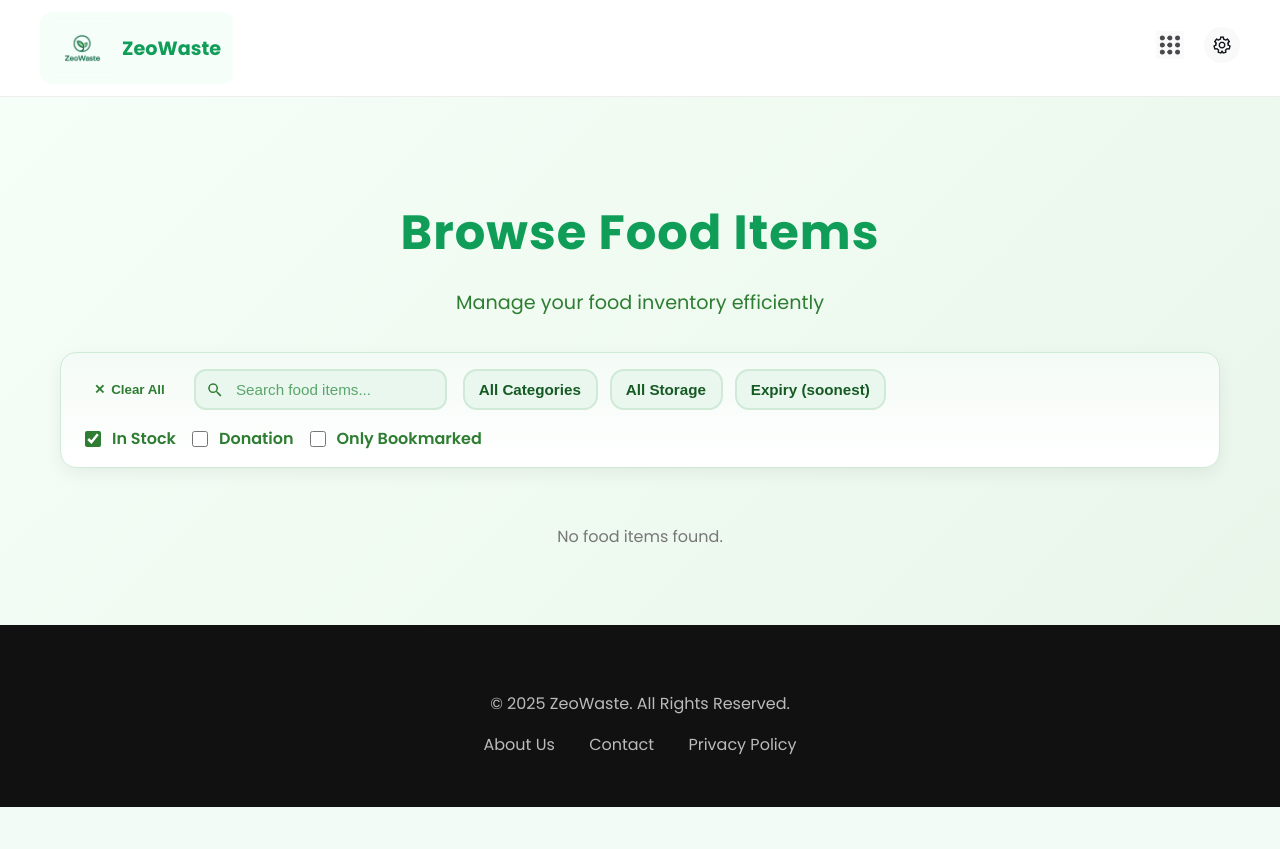
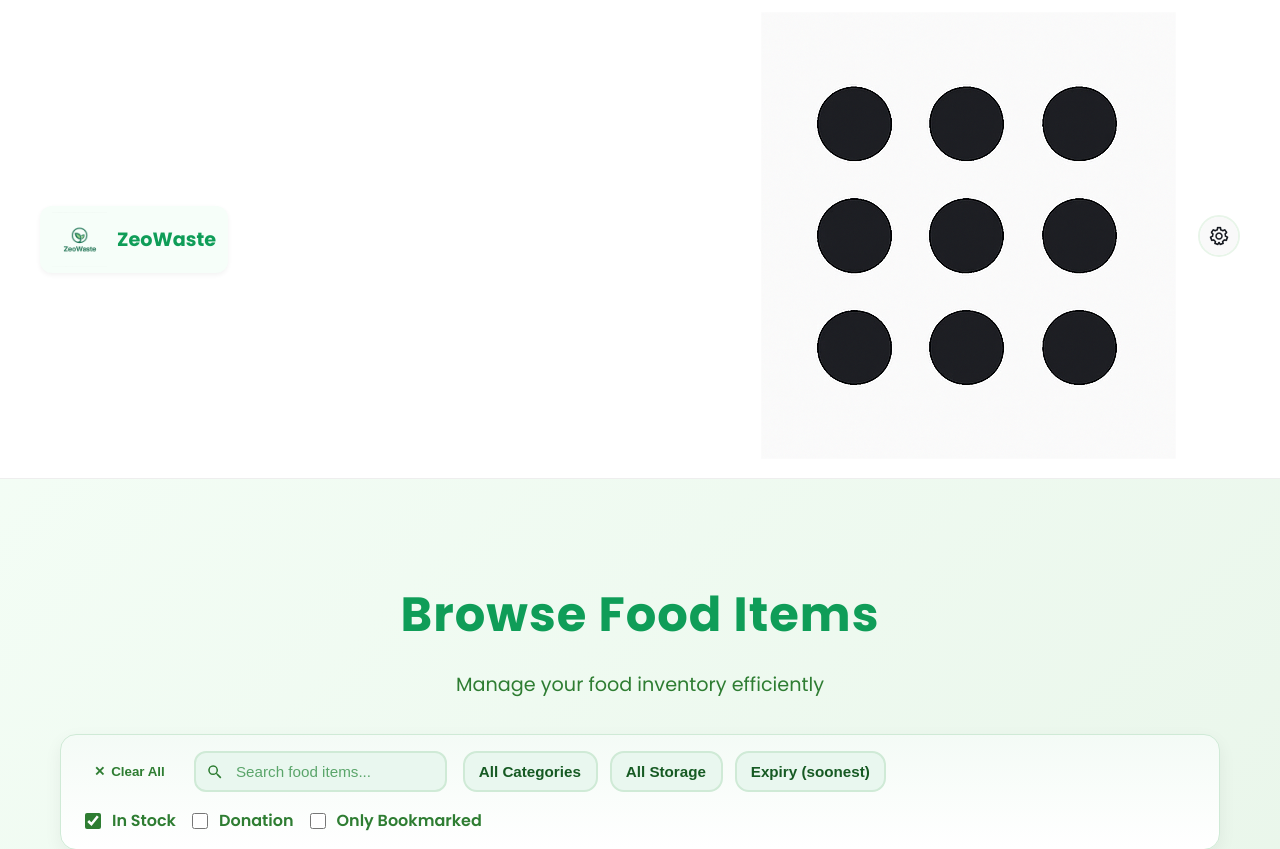
Before and after one commit to 1808723992/BIT216-Assignment-ZeoWaste, a PHP site: page /BrowseFoodItem.html in a window 1280 px wide. Shown: the top 849 px of the page. Before the commit the page ends 807 px from the top, so only its background shows below. Run offline with PHP 8.4, Linux system fonts and the light colour scheme; data that the repository does not hold is empty.

Commit message:
add more icon in navbar

```diff
--- a/nav.css
+++ b/nav.css
@@ -1,3 +1,4 @@
+/* ===================== NAVBAR ===================== */
 .navbar {
   display: flex;
   justify-content: space-between;
@@ -5,8 +6,12 @@
   padding: 12px 40px;
   background: #fff;
   border-bottom: 1px solid #eee;
+  position: sticky;
+  top: 0;
+  z-index: 100;
 }
 
+/* ========== LOGO ========== */
 .logo {
   display: flex;
   align-items: center;
@@ -15,50 +20,62 @@
   color: #0f9d58;
   font-size: 1.2rem;
 
-  /* 加上小绿框效果 */
+  /* 小绿框背景 */
   padding: 6px 12px;
   border-radius: 12px;
   background: #f6fef9;
+  box-shadow: 0 2px 5px rgba(0, 0, 0, 0.05);
 }
 .logo img {
-  width: 60px;
-  height: 60px;
+  width: 55px;
+  height: 55px;
 }
 
+/* ========== ICONS SECTION ========== */
 .nav-icons {
   display: flex;
   align-items: center;
-  gap: 20px;
+  gap: 22px;
 }
 
-.nav-icon {
-  width: 24px;
-  height: 24px;
+/* 统一图标按钮样式 */
+.nav-icon,
+.material-symbols-outlined.nav-icon {
+  font-size: 30px;
+  color: #0f9d58;
   cursor: pointer;
-  transition: opacity 0.2s ease;
+  transition: 0.25s ease;
 }
-.nav-icon:hover {
-  opacity: 0.7;
+.nav-icon:hover,
+.material-symbols-outlined.nav-icon:hover {
+  color: #ff6600;
+  transform: scale(1.1);
 }
 
+/* ========== PROFILE MENU ========== */
 .profile-menu {
   position: relative;
   display: inline-block;
 }
 .avatar {
-  width: 36px;
-  height: 36px;
+  width: 38px;
+  height: 38px;
   border-radius: 50%;
   cursor: pointer;
+  border: 2px solid #e8f5e9;
+  transition: 0.25s ease;
+}
+.avatar:hover {
+  transform: scale(1.08);
 }
 .dropdown {
   display: none;
   position: absolute;
   right: 0;
   top: 45px;
-  background: white;
-  border-radius: 8px;
-  box-shadow: 0 4px 12px rgba(0,0,0,0.15);
+  background: #fff;
+  border-radius: 10px;
+  box-shadow: 0 6px 18px rgba(0, 0, 0, 0.15);
   min-width: 160px;
   z-index: 10;
 }
@@ -68,70 +85,98 @@
   text-decoration: none;
   color: #444;
   font-size: 0.9rem;
+  font-weight: 500;
 }
 .dropdown a:hover {
   background: #f5f5f5;
+  color: #0f9d58;
 }
 .profile-menu:hover .dropdown {
   display: block;
 }
 
+/* ========== APP LAUNCHER ========== */
 .app-launcher {
   position: relative;
 }
+
+/* 主按钮（apps icon） */
 #appLauncherBtn {
-  width: 28px;
-  height: 28px;
+  font-size: 32px;
+  color: #0f9d58;
   cursor: pointer;
-  opacity: 0.8;
-  transition: opacity 0.2s ease;
+  transition: 0.25s ease;
 }
 #appLauncherBtn:hover {
-  opacity: 1;
+  color: #ff6600;
+  transform: rotate(90deg);
 }
 
+/* 下拉菜单容器 */
 .app-dropdown {
   display: none;
   position: absolute;
   right: 0;
-  top: 40px;
+  top: 42px;
   background: #fff;
-  border-radius: 12px;
-  box-shadow: 0 6px 20px rgba(0,0,0,0.15);
-  width: 260px;
-  padding: 15px;
+  border-radius: 16px;
+  box-shadow: 0 8px 25px rgba(0, 0, 0, 0.15);
+  width: 280px;
+  padding: 18px;
   z-index: 20;
 }
 .app-dropdown h4 {
-  margin: 0 0 10px;
-  font-size: 0.9rem;
+  margin: 0 0 12px;
+  font-size: 0.95rem;
   color: #555;
+  font-weight: 600;
+  border-bottom: 1px solid #eee;
+  padding-bottom: 6px;
 }
+
+/* App icon grid: 3 列 × 2 行 */
 .app-grid {
   display: grid;
   grid-template-columns: repeat(3, 1fr);
-  gap: 15px;
+  gap: 16px;
 }
+
+/* App 图标卡片 */
 .app-item {
   display: flex;
   flex-direction: column;
   align-items: center;
   text-decoration: none;
-  font-size: 0.8rem;
-  color: #444;
-  transition: background 0.2s ease;
+  color: #0f9d58;
+  transition: 0.25s ease;
+  border-radius: 12px;
+  padding: 10px;
+  background: #f6fff8;
+  font-size: 0.85rem;
+  font-weight: 600;
+}
+.app-item:hover {
+  background: #e8f5e9;
+  transform: translateY(-3px);
+  color: #ff6600;
+}
+
+/* Material 图标样式 */
+.app-item .material-symbols-outlined {
+  font-size: 34px;
+  background: #e8f5e9;
   padding: 10px;
   border-radius: 10px;
+  margin-bottom: 6px;
+  transition: 0.25s ease;
 }
-.app-item img {
-  width: 36px;
-  height: 36px;
-  margin-bottom: 5px;
-}
-.app-item:hover {
-  background: #f5f5f5;
+.app-item:hover .material-symbols-outlined {
+  background: #fff3e0;
+  color: #ff6600;
+  transform: scale(1.05);
 }
 
+/* ========== FOOTER ========== */
 footer {
   background: #111;
   color: #bbb;
--- a/nav.html
+++ b/nav.html
@@ -1,3 +1,6 @@
+<link href="https://fonts.googleapis.com/css2?family=Material+Symbols+Outlined" rel="stylesheet" />
+
+
 <header class="navbar">
   <div class="logo">
     <img src="BrowsePictures\zeowaste-logo.png" alt="ZeoWaste Logo">
@@ -11,17 +14,40 @@
       <div class="app-dropdown" id="appDropdown">
         <h4>ZeoWaste Apps</h4>
         <div class="app-grid">
+          <!-- Inventory -->
         <a href="inventory.html" class="app-item">
-            <img src="BrowsePictures/icon-inventory.svg" alt="Inventory">
+          <span class="material-symbols-outlined">inventory_2</span>
           <span>Inventory</span>
         </a>
-          <a href="browse.html" class="app-item">
-            <img src="BrowsePictures/icon-browse.svg" alt="Browse">
+
+        <!-- Browse Food -->
+        <a href="BrowseFoodItem.html" class="app-item">
+          <span class="material-symbols-outlined">restaurant_menu</span>
           <span>Browse Food</span>
         </a>
+
+        <!-- Settings -->
         <a href="settings.html" class="app-item">
-            <img src="BrowsePictures/settingicon.png" alt="Settings">
+          <span class="material-symbols-outlined">settings</span>
           <span>Settings</span>
+        </a>
+
+        <!-- ✅ Analytics -->
+        <a href="analytics.html" class="app-item">
+          <span class="material-symbols-outlined">analytics</span>
+          <span>Analytics</span>
+        </a>
+
+        <!-- ✅ Meal Planner -->
+        <a href="mealplanner.html" class="app-item">
+          <span class="material-symbols-outlined">event_note</span>
+          <span>Meal Planner</span>
+        </a>
+
+        <!-- ✅ Notifications -->
+        <a href="notifications.html" class="app-item">
+          <span class="material-symbols-outlined">notifications_active</span>
+          <span>Notifications</span>
         </a>
         </div>
       </div>
```
Lines whose indentation alone changed are shown as unchanged.
